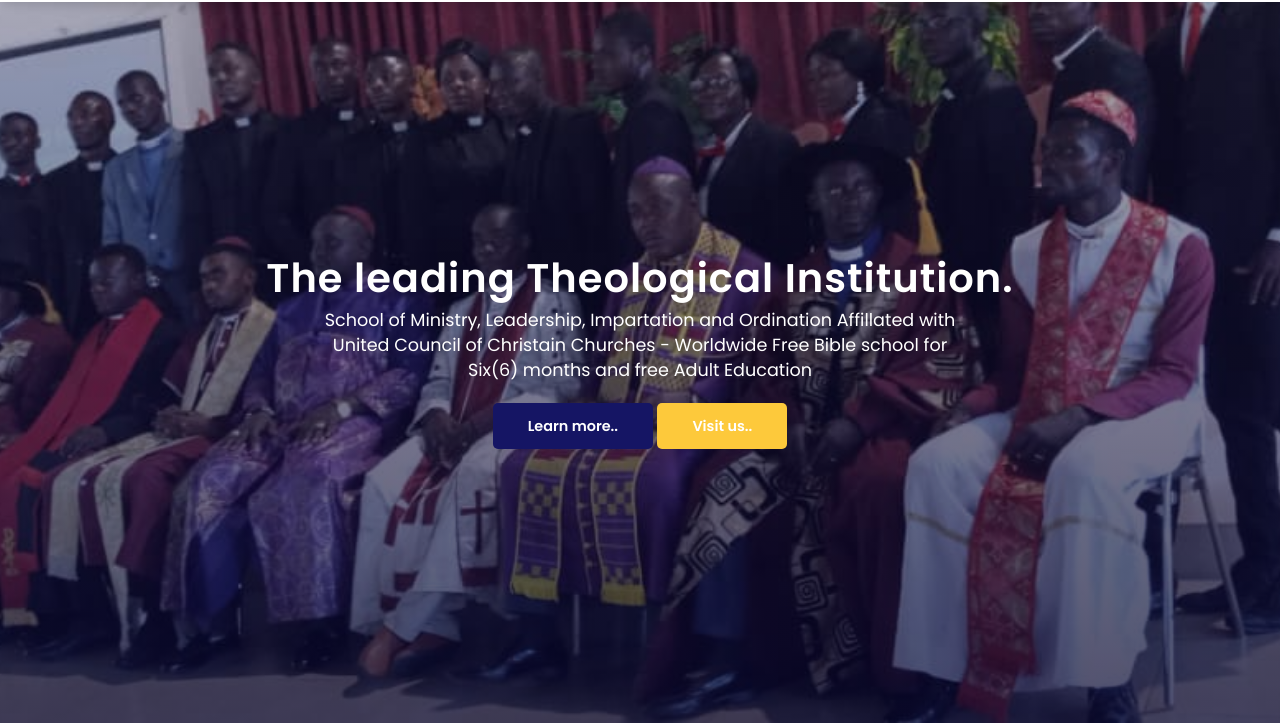
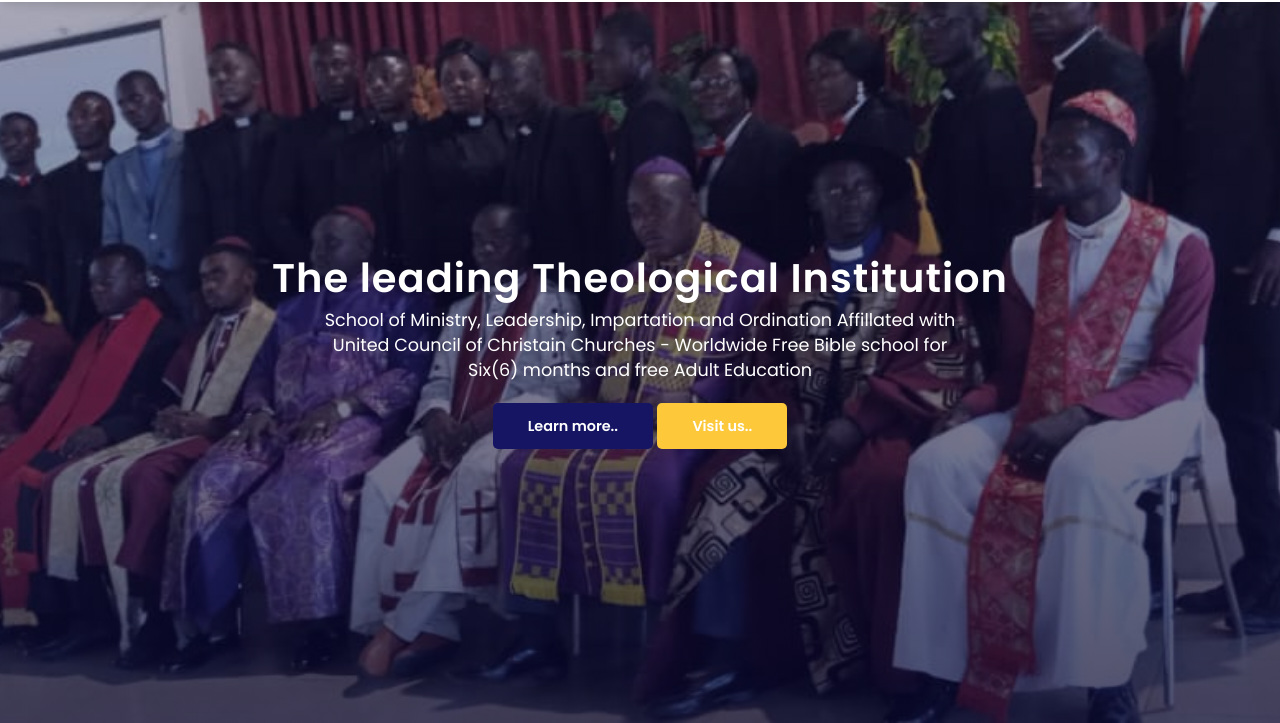
Before and after one commit to HenryToff/kingdomsoldiers-web, a plain HTML site: page index.html in a window 1280 px wide. Shown: the part 77-800 px from the top of the page. Drawn offline with nearby package versions, Linux system fonts and the light colour scheme.

Commit message:
Add files via upload

```diff
--- a/index.html
+++ b/index.html
@@ -36,7 +36,7 @@
     </nav>
 
     <section id="home">
-        <h2>The leading Theological Institution.</h2>
+        <h2>The leading Theological Institution</h2>
         <p>School of Ministry, Leadership, Impartation and Ordination Affillated
             with United Council of Christain Churches - Worldwide Free Bible
             school for Six(6) months and free Adult Education</p>
```
